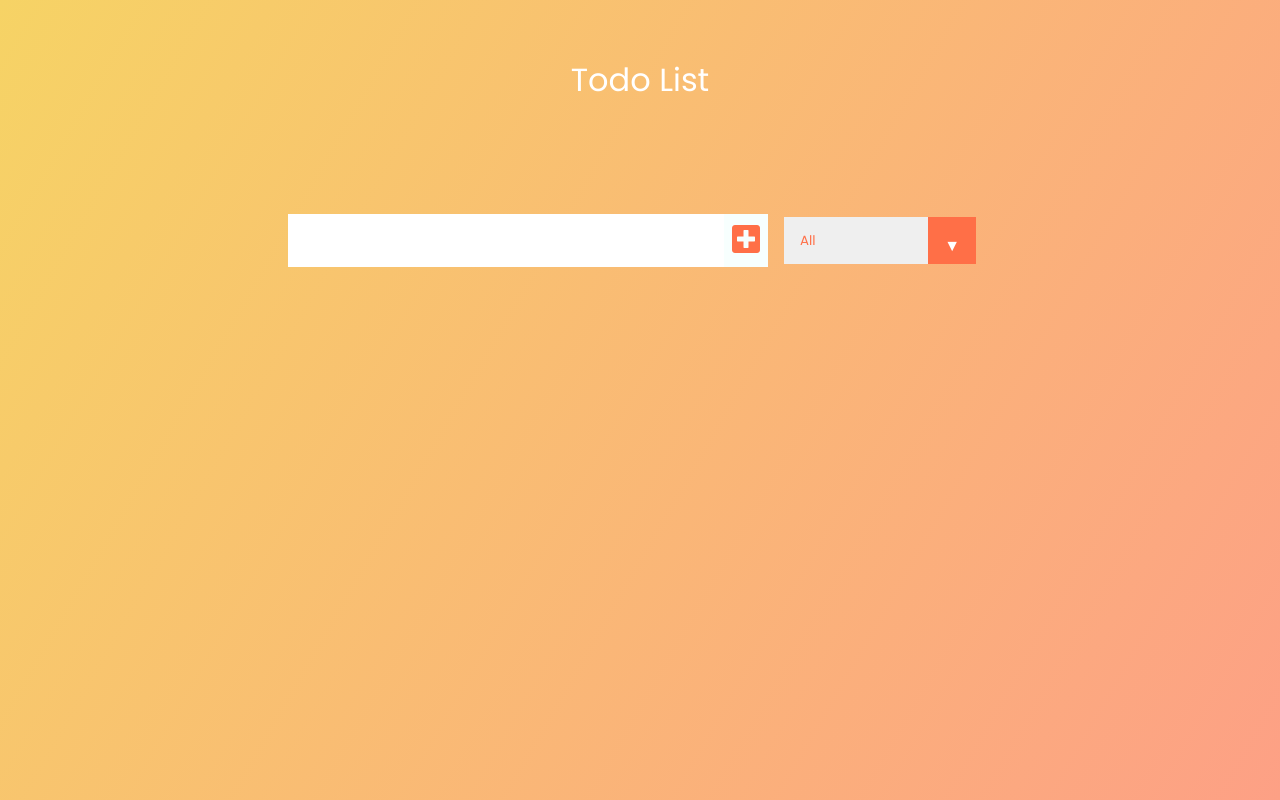
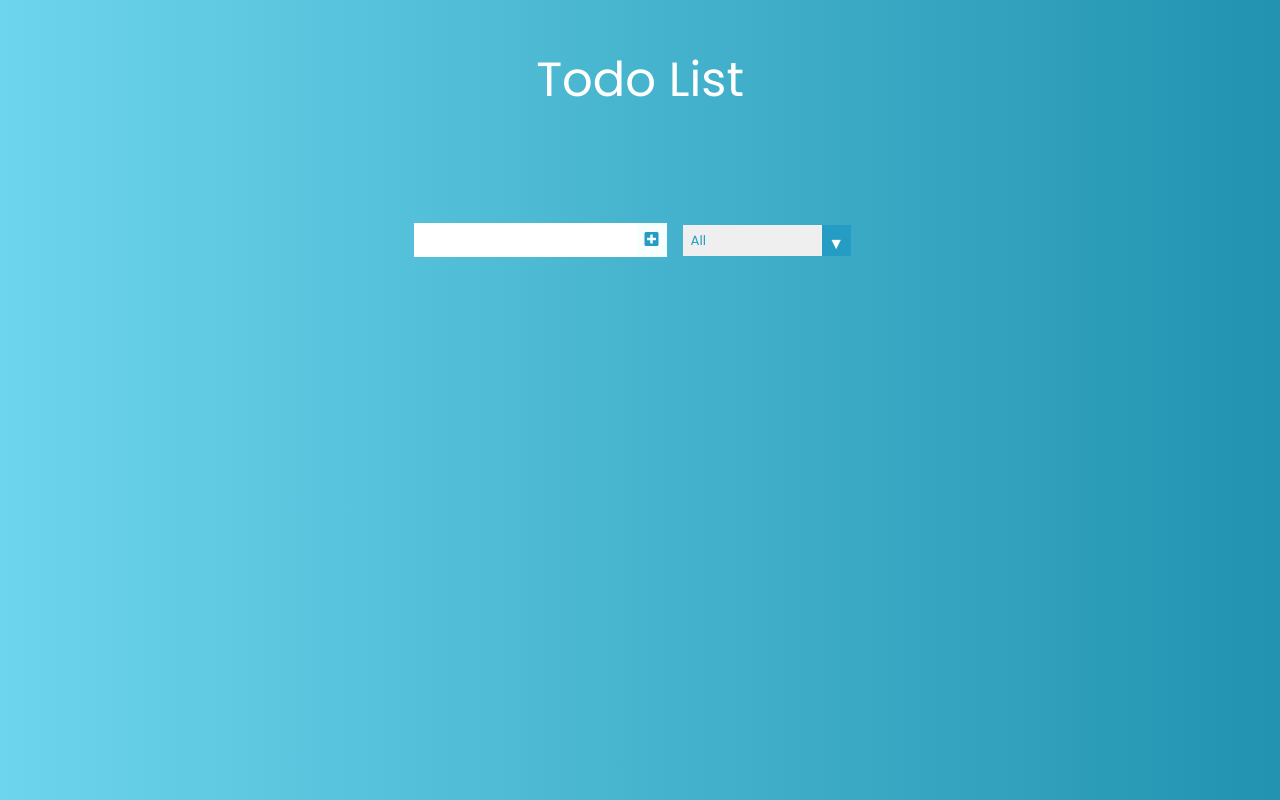
Before and after one commit to nishant26n/todo-react, a React (Create React App) app: page / in a window 1280 px wide. Built offline with nearby package versions, Linux system fonts and the light colour scheme.

Commit message:
changes some style in app.css

```diff
--- a/src/App.css
+++ b/src/App.css
@@ -4,13 +4,24 @@
   box-sizing: border-box;
 }
 body {
-  background-image: linear-gradient(120deg, #f6d365 0%, #fda085 100%);
+  background: #2193b0; /* fallback for old browsers */
+  background: -webkit-linear-gradient(
+    to right,
+    #6dd5ed,
+    #2193b0
+  ); /* Chrome 10-25, Safari 5.1-6 */
+  background: linear-gradient(
+    to right,
+    #6dd5ed,
+    #2193b0
+  ); /* W3C, IE 10+/ Edge, Firefox 16+, Chrome 26+, Opera 12+, Safari 7+ */
+
   color: white;
   font-family: "Poppins", sans-serif;
   min-height: 100vh;
 }
 header {
-  font-size: 2rem;
+  font-size: 3rem;
 }
 
 header,
@@ -23,18 +34,18 @@ form {
 form input,
 form button {
   padding: 0.5rem;
-  font-size: 2rem;
+  font-size: 1rem;
   border: none;
   background: white;
 }
 form button {
-  color: #ff6f47;
+  color: #249cc4;
   background: #f7fffe;
   cursor: pointer;
   transition: all 0.3s ease;
 }
 form button:hover {
-  background: #ff6f47;
+  background: #249cc4;
   color: white;
 }
 .todo-container {
@@ -59,7 +70,7 @@ form button:hover {
   transition: all 1s ease;
 }
 .filter-todo {
-  padding: 1rem;
+  padding: 0.5rem;
 }
 .todo li {
   flex: 1;
@@ -67,15 +78,15 @@ form button:hover {
 
 .trash-btn,
 .complete-btn {
-  background: #ff6f47;
+  background: #249cc4;
   color: white;
   border: none;
-  padding: 1rem;
+  padding: 0.5rem;
   cursor: pointer;
-  font-size: 1rem;
+  font-size: 1.1rem;
 }
 .complete-btn {
-  background: rgb(11, 212, 162);
+  background: #08c757;
 }
 .todo-item {
   padding: 0rem 0.5rem;
@@ -115,10 +126,10 @@ select {
   overflow: hidden;
 }
 select {
-  color: #ff6f47;
+  color: #249cc4;
   font-family: "Poppins", sans-serif;
   cursor: pointer;
-  width: 12rem;
+  width: 10.5rem;
 }
 /* Arrow */
 .select::after {
@@ -126,14 +137,8 @@ select {
   position: absolute;
   top: 0;
   right: 0;
-  padding: 1rem;
-  background: #ff6f47;
+  padding: 0.4rem;
+  background: #249cc4;
   cursor: pointer;
   pointer-events: none;
 }
-/* Transition */
-/*
-.select:hover::after {
-  transform: scale(1.5);
-}
-*/
--- a/src/components/Form.js
+++ b/src/components/Form.js
@@ -38,7 +38,7 @@ const Form = ({ inputText, setInputText, todos, setTodos, setStatus }) => {
         <select onChange={statusHandler} name="todos" className="filter-todo">
           <option value="all">All</option>
           <option value="completed">Completed</option>
-          <option value="uncompleted">Uncompleted</option>f
+          <option value="uncompleted">Uncompleted</option>
         </select>
       </div>
     </form>
```
